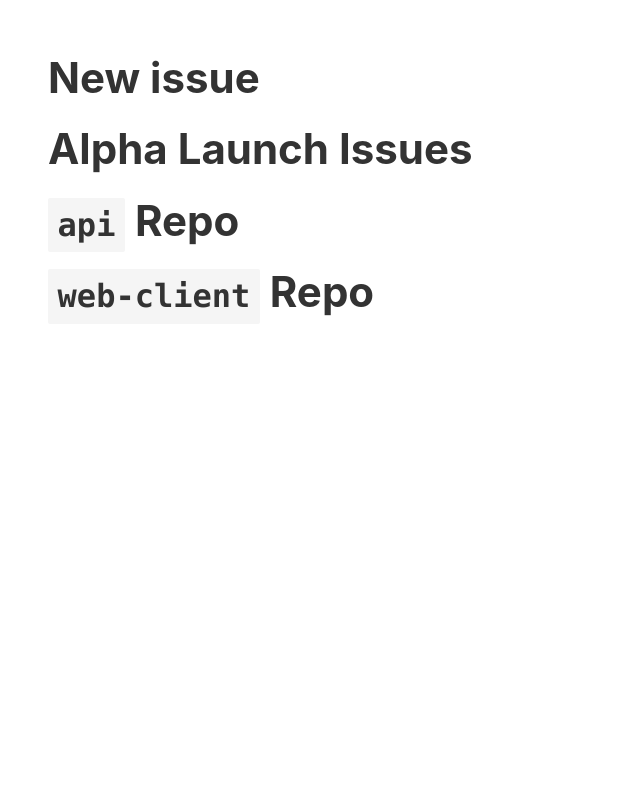
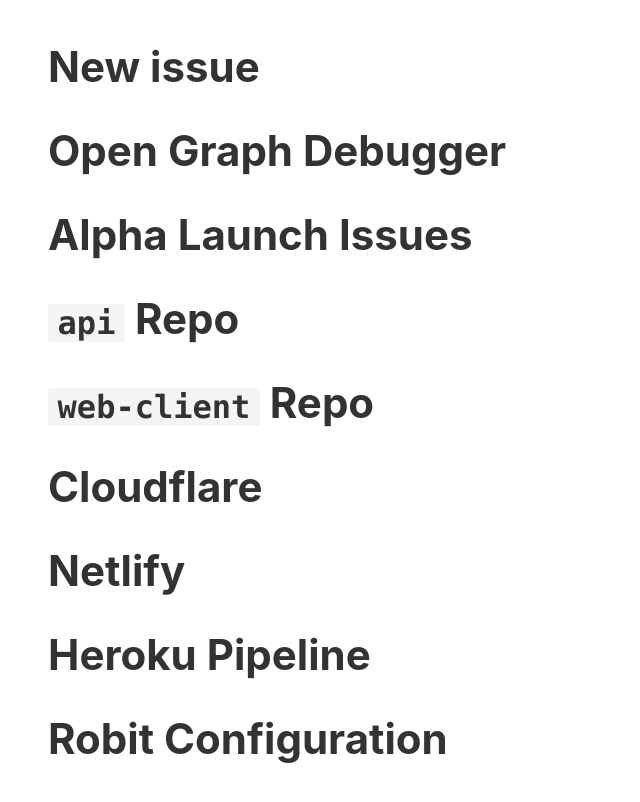
Before and after one commit to paulstraw/paulstraw, a website: page nnstart/index.html in a window 1280 px wide. Shown: the whole page, without its empty margins (0-640 px from the left). Drawn offline with Linux system fonts and the light colour scheme.

Commit message:
Add more links

```diff
--- a/nnstart/index.html
+++ b/nnstart/index.html
@@ -24,7 +24,8 @@
       }
 
       li {
-        line-height: 1.7;
+        line-height: 1.2;
+        margin-bottom: 0.8em;
       }
 
       a {
@@ -58,6 +59,9 @@
         <a href="https://github.com/nestnotes/issues/issues/new">New issue</a>
       </li>
       <li>
+        <a href="https://developers.facebook.com/tools/debug/">Open Graph Debugger</a>
+      </li>
+      <li>
         <a href="https://github.com/nestnotes/issues/milestone/2">Alpha Launch Issues</a>
       </li>
       <li>
@@ -66,6 +70,18 @@
       <li>
         <a href="https://github.com/nestnotes/web-client"><code>web-client</code> Repo</a>
       </li>
+      <li>
+        <a href="https://www.cloudflare.com/a/overview/nestnotes.com">Cloudflare</a>
+      </li>
+      <li>
+        <a href="https://app.netlify.com/sites/nestnotes">Netlify</a>
+      </li>
+      <li>
+        <a href="https://dashboard.heroku.com/pipelines/472ab582-96d5-4c92-9bc1-9546384f52cf">Heroku Pipeline</a>
+      </li>
+      <li>
+        <a href="https://nestnotes.slack.com/apps/A0F7XDUAZ-incoming-webhooks">Robit Configuration</a>
+      </li>
     </ul>
   </body>
 </html>
```
